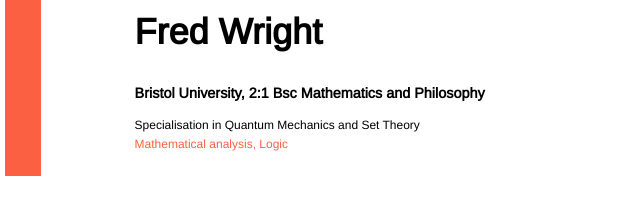
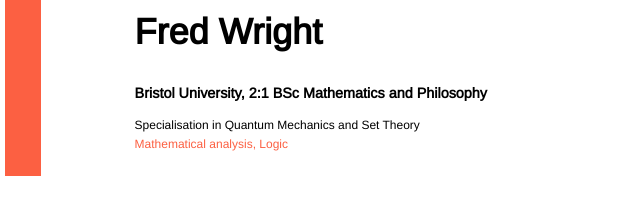
Before and after one commit to fredwright/cv, a website: page app/index.jade in a window 1280 px wide. Shown: the part 146-367 px from the top of the page, 311-951 px from the left. Drawn offline with nearby package versions, Linux system fonts and the light colour scheme; files that its build step writes are made by us from their sources; files whose address does not match are found by name.

Commit message:
minor updates

```diff
--- a/app/index.jade
+++ b/app/index.jade
@@ -13,7 +13,7 @@
       h1 Fred Wright
 
     section.title
-      h3 Bristol University, 2:1 Bsc Mathematics and Philosophy
+      h3 Bristol University, 2:1 BSc Mathematics and Philosophy
       p Specialisation in Quantum Mechanics and Set Theory
 
     footer.title
```
